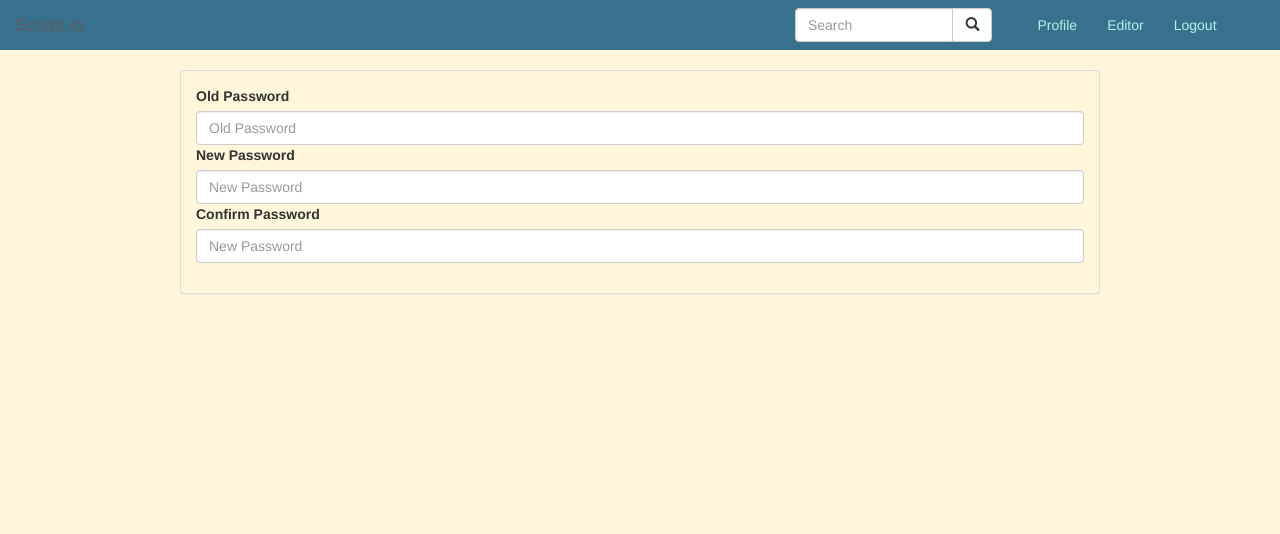
After one commit to MKotlik/CorrectHorseBatteryStaple, a Flask app: template app/templates/settings.html in a window 1280 px wide. The commit adds this page. Shown: the top 534 px of the page. Run offline with Flask 2, Linux system fonts and the light colour scheme; the template is opened without the code that fills it, so the values that code supplies are empty; some libraries are stand-ins or nearby versions.

Commit message:
began settings page

```diff
--- a/app/static/css/custom.css
+++ b/app/static/css/custom.css
@@ -27,6 +27,10 @@ footer {
     color: #AEF3E7;
 }
 
+.panel {
+    background: inherit;
+}
+
 .border-container {
     background: #8EE3EF;
     padding: 0;
--- a/app/templates/login.html
+++ b/app/templates/login.html
@@ -26,12 +26,12 @@ Log In - sculpt.io
       </div>
       <form id="loginForm" action="/ajaxlogin/" method="post">
         <div class="form-group">
-          <input type="text" class="form-control" id="loginlUsername" name="username" placeholder="Type your username" required>
           <label for="loginUsername">Username</label>
+	  <input type="text" class="form-control" id="loginlUsername" name="username" placeholder="Type your username" required>
         </div>
         <div class="form-group">
-          <input type="password" class="form-control" id="loginPassword" name="password" placeholder="Type your password" required>
           <label for="loginPassword">Password</label>
+	  <input type="password" class="form-control" id="loginPassword" name="password" placeholder="Type your password" required>
         </div>
         <button id="loginFormButton" type="submit" class="btn btn-default">Submit</button>
       </form>
--- /dev/null
+++ b/app/templates/settings.html
@@ -0,0 +1,32 @@
+{% extends "base.html" %}
+
+{% block icon_bar %}
+<span class="icon-bar"></span>
+<span class="icon-bar"></span>
+<span class="icon-bar"></span>
+{% endblock icon_bar %}
+
+{% block nav_links %}
+<li><a href="/profile/">Profile</a></li>
+<li><a href="/test">Editor</a></li>
+<li><a href="/logout/">Logout</a></li>
+{% endblock nav_links %}
+
+{% block body %}
+<div class="panel panel-default">
+  <div class="panel-body">
+    <form id="changePassword" action="" method="post">
+      <div class="form-group">
+	<label for="oldPassword">Old Password</label>
+	<input type="password" class="form-control" id="oldPassword" placeholder="Old Password" required>
+	<label for="newPassword">New Password</label>
+
+<input type="password" class="form-control" id="newPassword" placeholder="New Password" required>
+	<label for="newConfirmPassword">Confirm Password</label>
+	<input type="password" class="form-control" id="newConfirmPassword" placeholder="New Password" required>
+      </div>
+    </form>
+  </div>
+</div>
+
+{% endblock body %}
```
Also changed, not shown: app/templates/profile.html (deleted, +0 -13 lines), app/templates/signup.html (+4 -4 lines).
